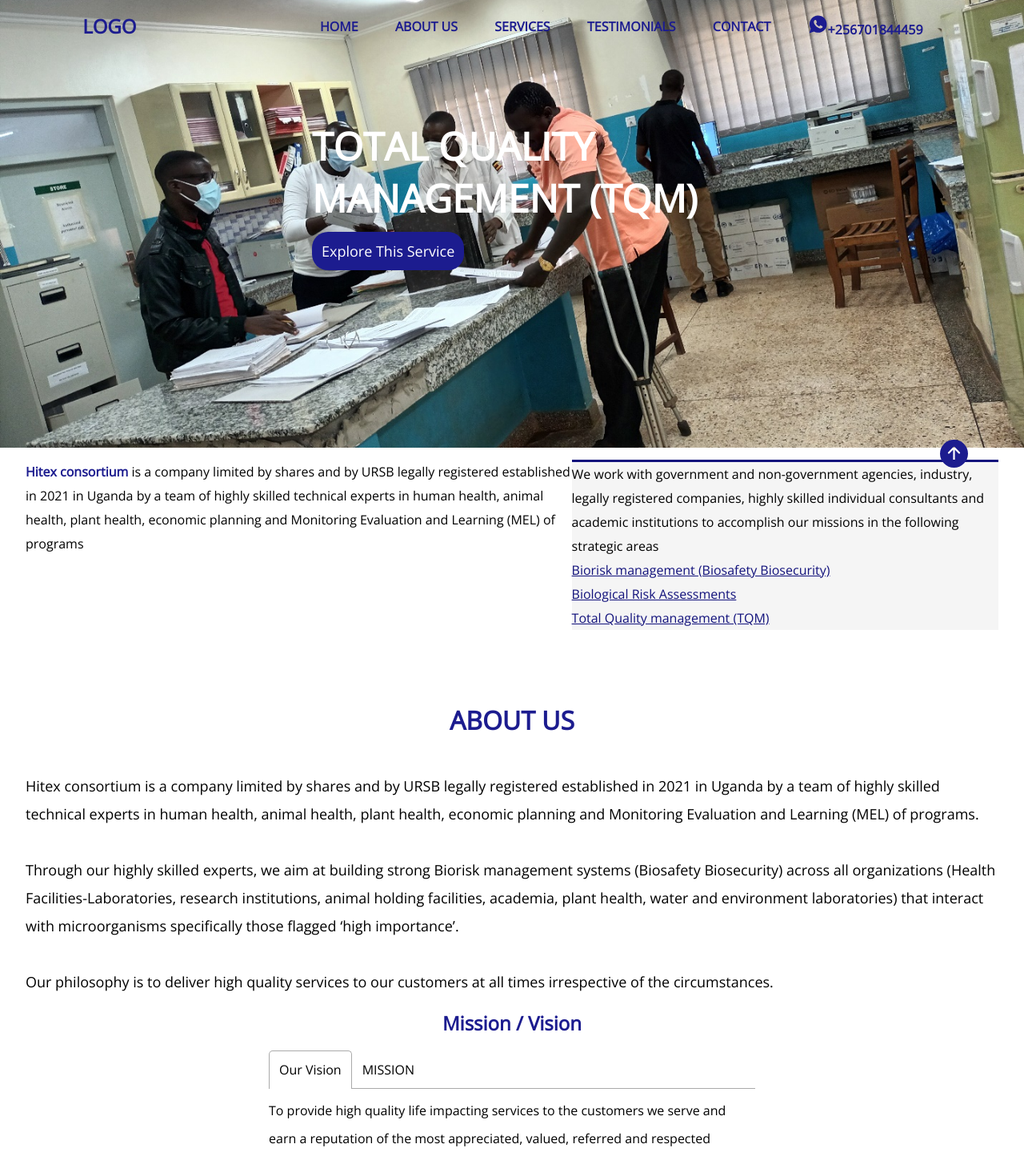
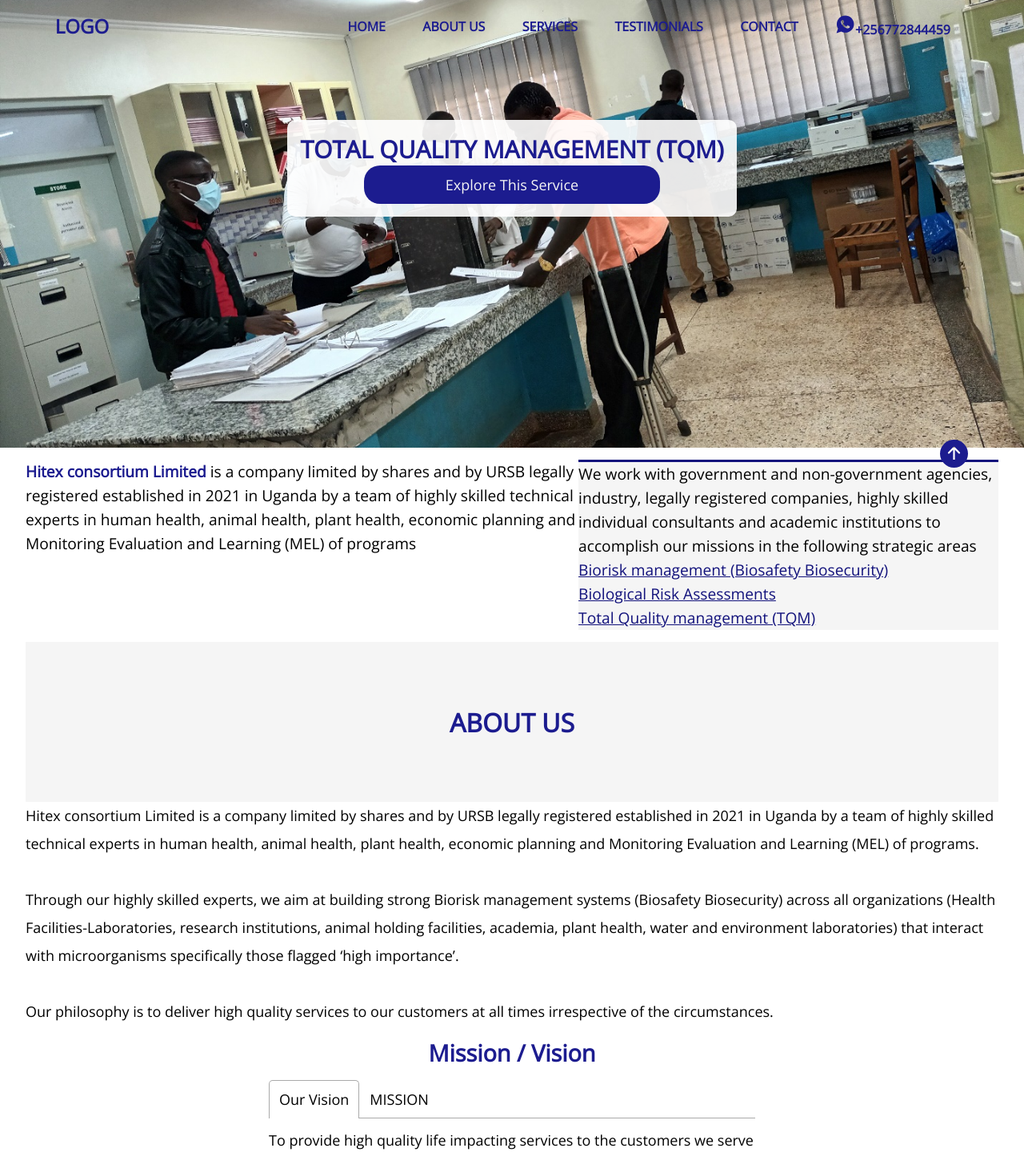
Before and after one commit to isiagi/medical, a Next.js app: page / in a window 1280 px wide. Shown: the top 1451 px of the page at 80% size. Built offline with nearby package versions, Linux system fonts and the light colour scheme.

Commit message:
update ui

```diff
--- a/components/Ab.js
+++ b/components/Ab.js
@@ -45,7 +45,7 @@ const Ab = () => {
       <div className={styles.about__container}>
         <div className={styles.about__item}>
           <p style={{ fontSize: '18px' }}>
-            Hitex consortium is a company limited by shares and by URSB legally
+            Hitex consortium Limited is a company limited by shares and by URSB legally
             registered established in 2021 in Uganda by a team of highly skilled
             technical experts in human health, animal health, plant health,
             economic planning and Monitoring Evaluation and Learning (MEL) of
@@ -68,8 +68,8 @@ const Ab = () => {
         </div>
         <div>
         <div className={styles.about__item1}>
-        <h3 style={{ textAlign: 'center', fontSize: '1.5em',margin: '1rem 0' }}>Mission / Vision</h3>
-          <Tabs>
+        <h3 style={{ textAlign: 'center', fontSize: '1.8em',margin: '1rem 0' }}>Mission / Vision</h3>
+          <Tabs style={{ fontSize: '18px' }}>
             <TabList>
               <Tab>Our Vision</Tab>
               <Tab>MISSION</Tab>
@@ -92,7 +92,7 @@ const Ab = () => {
             </TabPanel>
           </Tabs>
         </div>
-          <h3 style={{ textAlign: 'center', fontSize: '1.5em',margin: '1rem 0' }}>Our Values</h3>
+          <h3 style={{ textAlign: 'center', fontSize: '1.8em',margin: '1rem 0' }}>Our Values</h3>
           <Splide options={{ perPage: 3, arrows: true, gap: '1rem' }}>
             {data.map((item) => (
               <SplideSlide key={item.id}>
--- a/components/Ban.jsx
+++ b/components/Ban.jsx
@@ -9,10 +9,11 @@ const Ban = () => {
         padding: '0 2rem',
         lineHeight: '30px',
         margin: '15px 0',
+        fontSize: '1.2em'
       }}
     >
       <p>
-        <span style={{color: 'rgb(28, 28, 143)'}}><b>Hitex consortium</b></span> is a company limited by shares and by URSB
+        <span style={{color: 'rgb(28, 28, 143)'}}><b>Hitex consortium Limited</b></span> is a company limited by shares and by URSB
         legally registered established in 2021 in Uganda by a team of highly
         skilled technical experts in human health, animal health, plant health,
         economic planning and Monitoring Evaluation and Learning (MEL) of
--- a/components/Fade.jsx
+++ b/components/Fade.jsx
@@ -33,24 +33,42 @@ const Fader = () => {
               <Image src={fadeImage.url} layout="fill" objectFit="cover" />
             </div>
             <div className={styles.ahh}>
-              <h2 style={{ color: '#fff', textTransform: 'uppercase' }}>
+              <div
+                style={{
+                  background: 'rgba(255, 255, 255, 0.9)',
+                  width: 'fit-content',
+                  margin: '0 auto',
+                  padding: '1rem',
+                  borderRadius: '10px',
+                }}
+              >
+                <h2
+                  style={{
+                    color: 'rgb(28, 28, 143)',
+                    textTransform: 'uppercase',
+                    fontSize: '30px'
+                  }}
+                >
                   {fadeImage.caption}
                 </h2>
                 <button
                   style={{
                     padding: '12px',
-                  color: '#fff',
+                    color: 'whitesmoke',
                     background: 'rgb(28, 28, 143)',
                     borderRadius: '20px',
                     border: 'none',
                     fontSize: '18px',
                     marginBlock: '.6rem',
+                    width: '70%',
+                    margin: '0 auto',
                   }}
                 >
                   <Link href={fadeImage.href}>
                     <a>Explore This Service</a>
                   </Link>
                 </button>
+              </div>
             </div>
           </div>
         ))}
--- a/components/Footer.js
+++ b/components/Footer.js
@@ -9,7 +9,7 @@ import styles from '../styles/Home.module.css';
 const Footer = () => {
   return (
     <div className={styles.footer__wrapper}>
-      <h3>HITEX CONSORTIUM</h3>
+      <h3 style={{color: 'rgb(28, 28, 143)'}}>HITEX CONSORTIUM LIMITED</h3>
       <div className={styles.footer__container}>
         <div className={styles.footer__links}>
           <ul>
@@ -31,7 +31,7 @@ const Footer = () => {
           </ul>
         </div>
         <div className={styles.footer__form}>
-          <h3>Get the freshest Hitex news</h3>
+          <h3 style={{color: 'rgb(28, 28, 143)'}}>Get the freshest Hitex news</h3>
           <form>
             <input type="text" placeholder="Your email here" />
             <button>Subscribe</button>
--- a/components/Nav.js
+++ b/components/Nav.js
@@ -1,49 +1,69 @@
 import Link from 'next/link';
 import React from 'react';
 import { IoLogoWhatsapp } from 'react-icons/io';
+import { MdTableRows } from 'react-icons/md';
+import { GiCancel } from 'react-icons/gi';
+
 import styles from '../styles/Home.module.css';
 
 const NavBar = () => {
   const [offSet, setOffset] = React.useState(0);
+  const [open, setOpen] = React.useState(false);
 
   React.useEffect(() => {
     window.onscroll = () => {
       setOffset(window.pageYOffset);
     };
   }, []);
+
   return (
+    <div className={styles.nav__wrapper}>
       <nav className={offSet > 40 ? styles.nav1 : styles.nav}>
         <div className={styles.nav__logo}>
           <h1>LOGO</h1>
         </div>
-      <div className={styles.nav__items}>
+        <div className={styles.nav__cancel}>
+          {open ? (
+            <GiCancel
+              className={styles.nav__cancel__icon}
+              onClick={() => setOpen(false)}
+            />
+          ) : (
+            <MdTableRows
+              className={styles.nav__cancel__icon}
+              onClick={() => setOpen(true)}
+            />
+          )}
+        </div>
+        <div className={`${styles.nav__items} ${open ? styles.active : ''}`}>
           <ul>
-          <li>
+            <li onClick={() => setOpen(false)}>
               <Link href="/">HOME</Link>
             </li>
-          <li>
+            <li onClick={() => setOpen(false)}>
               <Link href="/#about">ABOUT US</Link>
             </li>
-          <li>
+            <li onClick={() => setOpen(false)}>
               <Link href="/#services">SERVICES</Link>
             </li>
-          <li>TESTIMONIALS</li>
-          <li>
+            <li onClick={() => setOpen(false)}>TESTIMONIALS</li>
+            <li onClick={() => setOpen(false)}>
               <Link href="#contact">CONTACT</Link>
             </li>
             <li>
-            <Link href="/#">
+              <Link href="https://api.whatsapp.com/send?phone=256772844459">
                 <a>
                   <IoLogoWhatsapp
                     style={{ fontSize: '25px', color: 'rgb(28, 28, 143)' }}
                   />
-                +256701844459
+                  +256772844459
                 </a>
               </Link>
             </li>
           </ul>
         </div>
       </nav>
+    </div>
   );
 };
 
--- a/styles/Home.module.css
+++ b/styles/Home.module.css
@@ -20,24 +20,27 @@
   gap: 10px;
 }
 
+.nav__wrapper {
+  position: fixed;
+  min-height: 5vh;
+  user-select: none;
+  z-index: 999;
+  width: 100%;
+  background: transparent;
+}
+
 .nav {
   display: flex;
   color: #000;
   /* padding-bottom: 30px; */
   justify-content: space-around;
   align-items: center;
-  min-height: 5vh;
-  user-select: none;
-  position: fixed;
-  z-index: 10;
-  width: 100%;
-  background: transparent;
-  opacity: 1;
+  position: relative;
 }
 
 .nav1 {
   display: flex;
-  background:rgba(255,255,255, 0.9);;
+  background: rgba(255, 255, 255, 0.9);
   color: #000;
   /* padding-bottom: 30px; */
   justify-content: space-around;
@@ -67,10 +70,10 @@
   color: rgb(28, 28, 143);
 }
 
- .nav__items ul li {
+.nav__items ul li {
   flex-wrap: wrap;
   font-weight: 600;
-  padding: .7rem;
+  padding: 0.7rem;
 }
 
 .nav__items ul li:hover {
@@ -85,9 +88,17 @@
   margin-right: 2rem;
 }
 
+.nav__cancel .nav__cancel__icon {
+  font-size: 1.9rem;
+  display: none;
+  color: rgb(28, 28, 143);
+  cursor: pointer;
+}
+
 /* image slider */
+
 .each__fade {
-  /* width: 50%; */
+  width: 100%;
   position: relative;
 }
 
@@ -103,14 +114,15 @@
 } */
 
 .each__fade > .ahh {
-  font-size: 2rem;
+  font-size: 1.5rem;
   position: absolute;
-  left: 0;
-  right: 0;
-  margin-left: auto;
-  margin-right: auto;
-  width: 500px;
+  width: 100%;
   top: 150px;
+  display: flex;
+  flex-direction: column;
+  justify-content: center;
+  margin: 0 auto;
+  text-align: center;
 }
 
 /* Banner1 styles */
@@ -137,12 +149,16 @@
   line-height: 35px;
 }
 
-.about__wrapper  h4 {
-  text-align: center;
-  padding-top: 5rem ;
-  padding-bottom: 3rem;
+.about__wrapper h4 {
+  /* padding-top: 6rem;
+  padding-bottom: 3rem; */
+  display: flex;
+  align-items: center;
+  justify-content: center;
+  height: 200px;
   font-size: 2em;
   color: rgb(28, 28, 143);
+  background: whitesmoke;
 }
 
 .about__container {
@@ -160,7 +176,7 @@
   max-width: 100%;
 }
 
-.about__item1  h3 {
+.about__item1 h3 {
   color: rgb(28, 28, 143);
 }
 
@@ -169,11 +185,9 @@
   max-width: 50%;
 }
 
-.helo Image {
-  border-radius: 50%;
-  overflow: hidden;
+.helo {
+ font-size: 1.1em;
 }
-
 
 /* Department Section Here */
 
@@ -227,14 +241,15 @@
 
 .service__container {
   background-color: whitesmoke;
+  padding-bottom: 3rem;
 }
 
 .service__container > h2 {
   text-align: center;
   color: rgb(28, 28, 143);
   font-size: 2em;
-  padding-top: 5rem ;
-  padding-bottom: 3rem;
+  padding-top: 5rem;
+  padding-bottom: 5rem;
 }
 
 .service__container .service__items {
@@ -247,16 +262,39 @@
 
 .service__container .service__items .service__item {
   max-width: 400px;
-  /* border: 5px solid #ffffff; */
-  /* text-align: center; */
+  background-color: rgb(28, 28, 143);
   line-height: 40px;
   gap: 10px;
   border-radius: 10px;
   padding: 10px;
+  color: #fff;
 }
 
-.service__container .service__items .service__item:hover {
-  border: 2px solid rgb(28, 28, 143);
+.service__item__one {
+  display: flex;
+  gap: 1rem;
+  align-items: center;
+  justify-content: center;
+  margin:.5rem 0;
+}
+
+.service__item__one .service__item__icon {
+  font-size: 40px;
+}
+
+.service__item__one h3 {
+  font-size: 23px;
+}
+
+/* .service__container .service__items .service__item .service__item__one {
+  font-size: '40px';
+  color: rgb(28, 28, 143);
+} */
+
+.service__container .service__items .service__item:hover,
+.service__container .service__items .service__item .service__item__one .service__item__icon:hover {
+  background-color: #fff;
+  color: rgb(28, 28, 143) !important;
 }
 
 .service__container .service__items .service__item ul {
@@ -287,6 +325,7 @@
 
 .footer__wrapper .footer__container .footer__links ul li {
   width: 7rem;
+  color: rgb(28, 28, 143);
 }
 
 .footer__container .footer__form input {
@@ -315,6 +354,7 @@
   justify-content: space-between;
   flex-wrap: wrap;
   gap: 0.7rem;
+  color: rgb(28, 28, 143);
 }
 .footer__last .footer__last_icons {
   display: flex;
@@ -323,6 +363,7 @@
   flex-wrap: wrap;
   gap: 0.7rem;
   font-size: 1.5rem;
+  color: rgb(28, 28, 143);
 }
 
 /* Contact Section Here */
@@ -410,3 +451,26 @@
     width: 100%;
   }
 }
+
+@media screen and (max-width: 991px) {
+  .nav__cancel .nav__cancel__icon {
+    display: block;
+  }
+
+  .nav__items {
+    display: block;
+    position: absolute;
+    top: 65px;
+    right: -100%;
+  }
+
+  .nav__items.active {
+    right: 0;
+  }
+
+  .nav__items ul {
+    display: block;
+    max-width: 400px;
+    background: rgba(255, 255, 255, 0.9);
+  }
+}
--- a/styles/globals.css
+++ b/styles/globals.css
@@ -21,6 +21,7 @@ a {
   font-family: 'Montserrat', sans-serif;
   font-family: 'Open Sans', sans-serif;
   scroll-behavior: smooth;
+  transition: all 0.4s ease-out;
 }
 
 ul {
```
Also changed, not shown: components/Services.js (+48 -50 lines), pages/Bio.jsx (+16 -9 lines), pages/BioRisk.jsx (+11 -1 lines), pages/Total.jsx (+25 -16 lines). Lines whose indentation alone changed are shown as unchanged.
